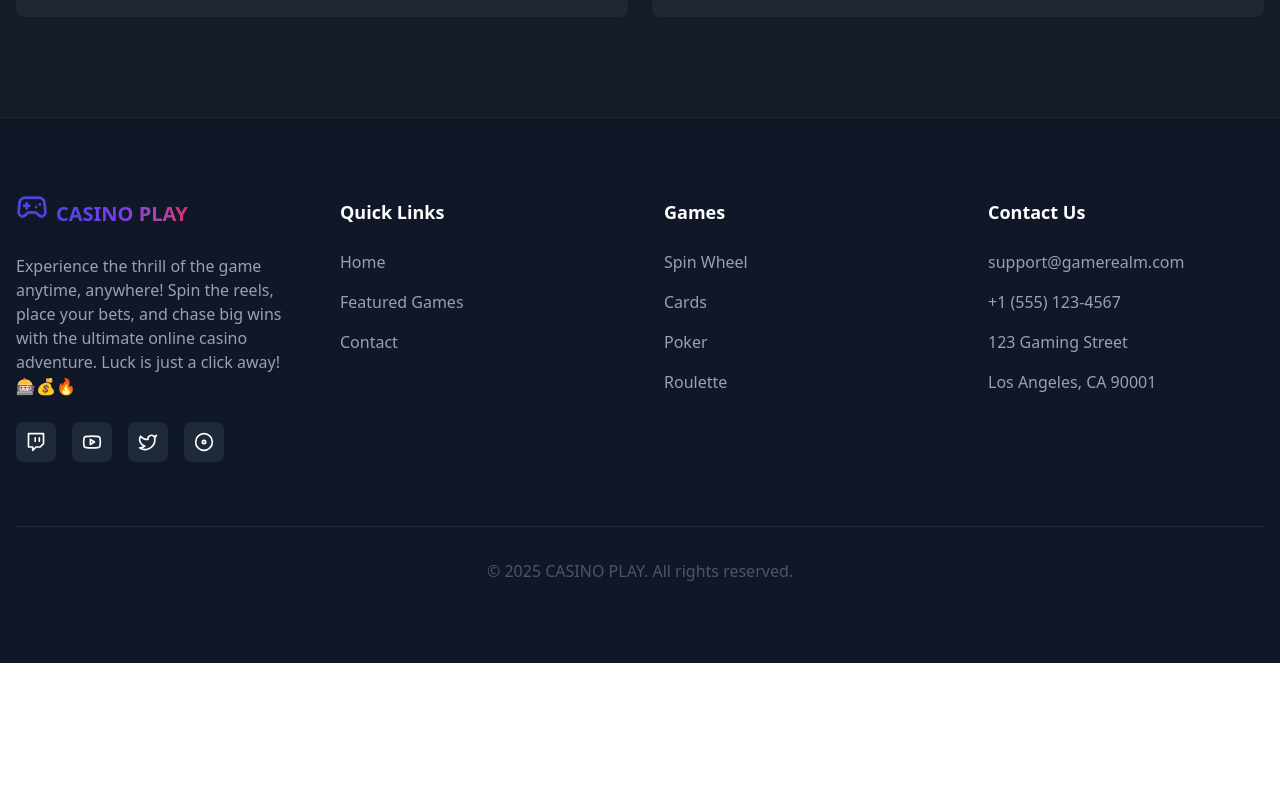
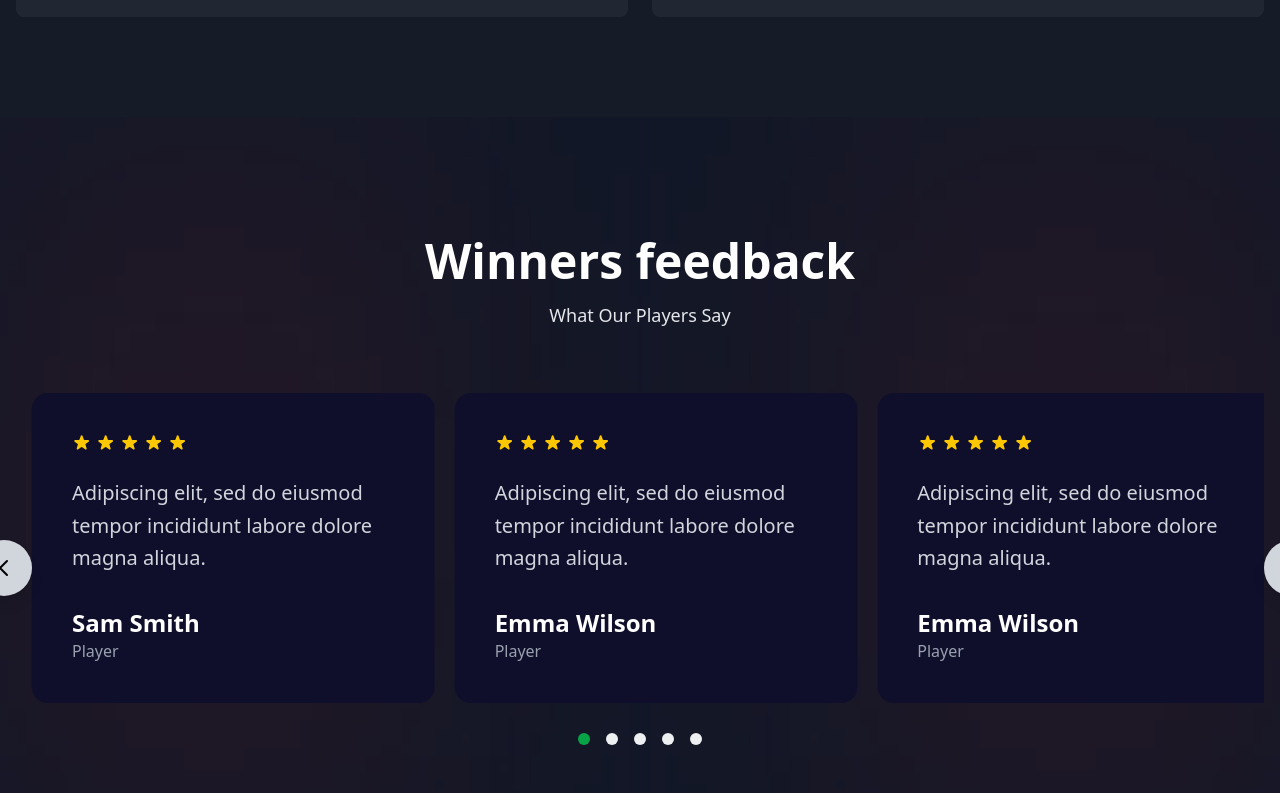
Before and after one commit to Team-Novel-App/casinoview, a Next.js app: page / in a window 1280 px wide. Shown: the part 5887-6680 px from the top of the page. Before the commit the page ends 6550 px from the top, so only its background shows below. Built offline with nearby package versions, Linux system fonts and the light colour scheme; no server answers.

Commit message:
Testomonial section added

```diff
--- a/src/app/page.js
+++ b/src/app/page.js
@@ -10,6 +10,7 @@ import WhyChooseUs from '@/components/landingPage/WhyChooseUs';
 import FAQSection from '@/components/landingPage/FAQSection';
 import MarqueeText from '@/components/landingPage/MarqueeText';
 import AboutUs from '@/components/landingPage/AboutUs';
+import Testimonial from '@/components/landingPage/Testomonials';
 const HeroSection =  dynamic(()=>import('@/components/landingPage/HeroSection'),{loading: ()=><LoadingSpinner />,ssr:false});
 const GamesSection = dynamic(() => import('@/components/landingPage/GamesSection'),{loading: ()=><LoadingSpinner />,ssr:false});
 const ChatPopup = dynamic(() => import('@/components/landingPage/ChatPopup'),{loading: ()=><LoadingSpinner />,ssr:false});
@@ -37,6 +38,7 @@ function Home() {
       <RulesSection />
       <WhyChooseUs />
       <FAQSection />
+      <Testimonial />
       <Footer />
       <ChatPopup />
     </div>
--- /dev/null
+++ b/src/components/landingPage/Testomonials.jsx
@@ -0,0 +1,187 @@
+import { Swiper, SwiperSlide } from 'swiper/react'
+import { Navigation, Pagination, Autoplay } from 'swiper/modules'
+import 'swiper/css'
+import 'swiper/css/navigation'
+import 'swiper/css/pagination'
+import { useRef, useState, useEffect } from 'react'
+
+export default function Testimonial() {
+    const [isMobile, setIsMobile] = useState(false)
+    const swiperRef = useRef(null)
+
+    const testimonials = [
+        {
+            id: 1,
+            name: 'Kylie Rogers',
+            role: 'Player',
+            rating: 4,
+            comment:
+                'Adipiscing elit, sed do eiusmod tempor incididunt labore dolore magna aliqua.',
+        },
+        {
+            id: 2,
+            name: 'Peter Parker',
+            role: 'Player',
+            rating: 4,
+            comment:
+                'Adipiscing elit, sed do eiusmod tempor incididunt labore dolore magna aliqua. Adipiscing elit.',
+        },
+        {
+            id: 3,
+            name: 'Sam Smith',
+            role: 'Player',
+            rating: 5,
+            comment:
+                'Adipiscing elit, sed do eiusmod tempor incididunt labore dolore magna aliqua.',
+        },
+        {
+            id: 4,
+            name: 'Emma Wilson',
+            role: 'Player',
+            rating: 5,
+            comment:
+                'Adipiscing elit, sed do eiusmod tempor incididunt labore dolore magna aliqua.',
+        },
+        {
+            id: 5,
+            name: 'Emma Wilson',
+            role: 'Player',
+            rating: 5,
+            comment:
+                'Adipiscing elit, sed do eiusmod tempor incididunt labore dolore magna aliqua.',
+        },
+    ]
+
+    useEffect(() => {
+        const checkScreenSize = () => {
+            setIsMobile(window.innerWidth < 768)
+        }
+        checkScreenSize()
+        window.addEventListener('resize', checkScreenSize)
+        return () => window.removeEventListener('resize', checkScreenSize)
+    }, [])
+
+    return (
+        <section className="py-10 sm:py-30 bg-gray-900 relative overflow-hidden">
+            {/* custom css for pagination */}
+            <style>
+                {`
+                    .swiper-pagination-bullet {
+                        background-color: #eeeff0; /* Inactive dot color */
+                        opacity: 1;
+                        width: 12px;
+                        height: 12px;
+                        margin: 0 8px !important;
+                    }
+                    .swiper-pagination-bullet-active {
+                        background-color: #09a347; /* Active dot color */
+                    }
+                `}
+            </style>
+
+            <div className="absolute top-0 left-0 w-1/3 h-full bg-red-900/20 blur-[150px]" />
+            <div className="absolute top-0 right-0 w-1/3 h-full bg-red-900/20 blur-[150px]" />
+
+            <div className="container mx-auto px-4 relative">
+                <div className="text-center mb-12">
+                    <h3 className="text-white text-2xl sm:text-5xl font-bold">
+                        Winners feedback
+                    </h3>
+                    <h2 className="text-gray-200 text-lg font-medium mt-4">
+                        What Our Players Say
+                    </h2>
+                </div>
+
+                <div className="relative">
+                    {!isMobile && (
+                        <>
+                            <button
+                                onClick={() => swiperRef.current?.slidePrev()}
+                                className="absolute left-[-33px] sm:left-[-40px] top-1/2 -translate-y-1/2 z-10 bg-gray-300 p-3 sm:p-4 rounded-full shadow-lg hover:bg-gray-400 transition-all duration-300"
+                                aria-label="Previous">
+                                <svg
+                                    className="w-5 h-5 sm:w-6 sm:h-6 text-black"
+                                    fill="none"
+                                    stroke="currentColor"
+                                    viewBox="0 0 24 24">
+                                    <path
+                                        strokeLinecap="round"
+                                        strokeLinejoin="round"
+                                        strokeWidth={2}
+                                        d="M15 19l-7-7 7-7"
+                                    />
+                                </svg>
+                            </button>
+
+                            <button
+                                onClick={() => swiperRef.current?.slideNext()}
+                                className="absolute right-[-20px] sm:right-[-56px] top-1/2 -translate-y-1/2 z-10 bg-gray-300 p-3 sm:p-4 rounded-full shadow-lg hover:bg-gray-400 transition-all duration-300"
+                                aria-label="Next">
+                                <svg
+                                    className="w-5 h-5 sm:w-6 sm:h-6 text-black"
+                                    fill="none"
+                                    stroke="currentColor"
+                                    viewBox="0 0 24 24">
+                                    <path
+                                        strokeLinecap="round"
+                                        strokeLinejoin="round"
+                                        strokeWidth={2}
+                                        d="M9 5l7 7-7 7"
+                                    />
+                                </svg>
+                            </button>
+                        </>
+                    )}
+
+                    <Swiper
+                        modules={[Navigation, Pagination, Autoplay]}
+                        spaceBetween={20}
+                        slidesPerView={1}
+                        breakpoints={{
+                            768: { slidesPerView: 2 },
+                            1024: { slidesPerView: 3 },
+                        }}
+                        pagination={{
+                            clickable: true,
+                            el: '.swiper-pagination',
+                        }}
+                        autoplay={{ delay: 3000 }}
+                        loop
+                        className="pb-16"
+                        onSwiper={swiper => (swiperRef.current = swiper)}>
+                        {testimonials.map(testimonial => (
+                            <SwiperSlide key={testimonial.id}>
+                                <div className="bg-[#100f2b] rounded-2xl w-[320px] sm:w-full p-6 sm:p-10 m-4 h-full">
+                                    <div className="flex gap-1">
+                                        {[...Array(5)].map((_, i) => (
+                                            <svg
+                                                key={i}
+                                                className={`w-5 h-5 ${i < testimonial.rating ? 'text-yellow-400' : 'text-gray-600'}`}
+                                                fill="currentColor"
+                                                viewBox="0 0 20 20">
+                                                <path d="M9.049 2.927a1 1 0 011.902 0l1.07 3.292a1 1 0 00.95.69h3.462c.969 0 1.371 1.24.588 1.81l-2.8 2.034a1 1 0 00-.364 1.118l1.07 3.292c.3.921-.755 1.688-1.54 1.118l-2.8-2.034a1 1 0 00-1.175 0l-2.8 2.034c-.784.57-1.838-.197-1.539-1.118l1.07-3.292a1 1 0 00-.364-1.118L2.98 8.72c-.783-.57-.38-1.81.588-1.81h3.461a1 1 0 00.951-.69l1.07-3.292z" />
+                                            </svg>
+                                        ))}
+                                    </div>
+                                    <p className="text-gray-300 mt-6 mb-8 text-[17px] sm:text-xl leading-relaxed">
+                                        {testimonial.comment}
+                                    </p>
+                                    <div>
+                                        <h4 className="text-white text-[20px] sm:text-2xl font-semibold">
+                                            {testimonial.name}
+                                        </h4>
+                                        <p className="text-gray-400">
+                                            {testimonial.role}
+                                        </p>
+                                    </div>
+                                </div>
+                            </SwiperSlide>
+                        ))}
+                    </Swiper>
+
+                    <div className="swiper-pagination !relative !mt-4" />
+                </div>
+            </div>
+        </section>
+    )
+}
```
